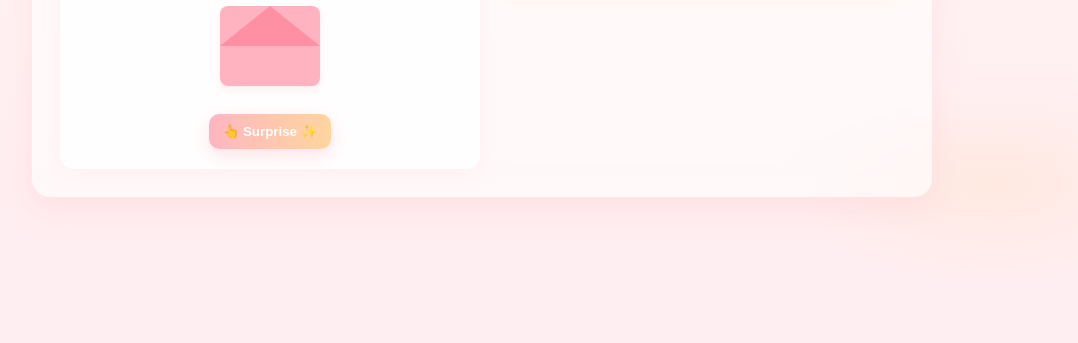
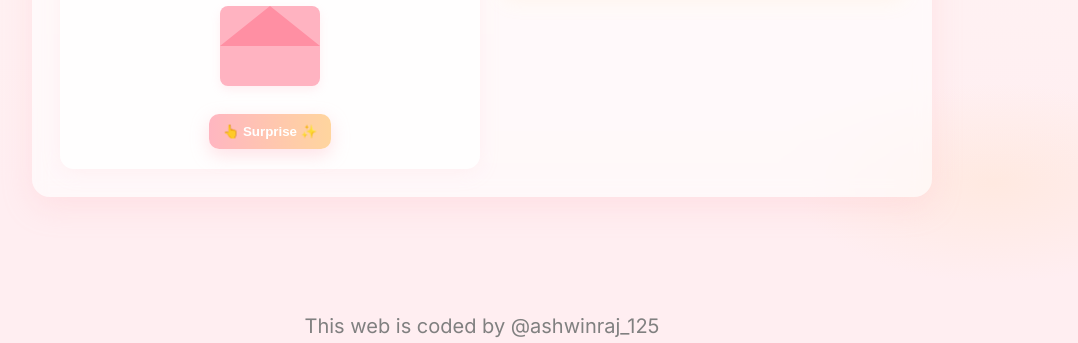
Before and after one commit to ASHWINARAJ/Raksha-Bandhan-, a plain HTML site: page index.html in a window 1280 px wide. Shown: the part 457-800 px from the top of the page, without its empty margins (158-1236 px from the left). Drawn offline with Linux system fonts and the light colour scheme.

Commit message:
Update index.html

```diff
--- a/index.html
+++ b/index.html
@@ -267,5 +267,11 @@ function showSurprise() {
 document.getElementById('envelopeBtn').addEventListener('click', showSurprise);
 document.getElementById('buttonBtn').addEventListener('click', showSurprise);
 </script>
+
+<footer style="position:fixed; bottom:0; left:0; width:100%; text-align:center; font-size:20px; color:gray; padding:5px; background:transparent;">
+  This web is coded by @ashwinraj_125
+</footer>
+
+
 </body>
 </html>
```
